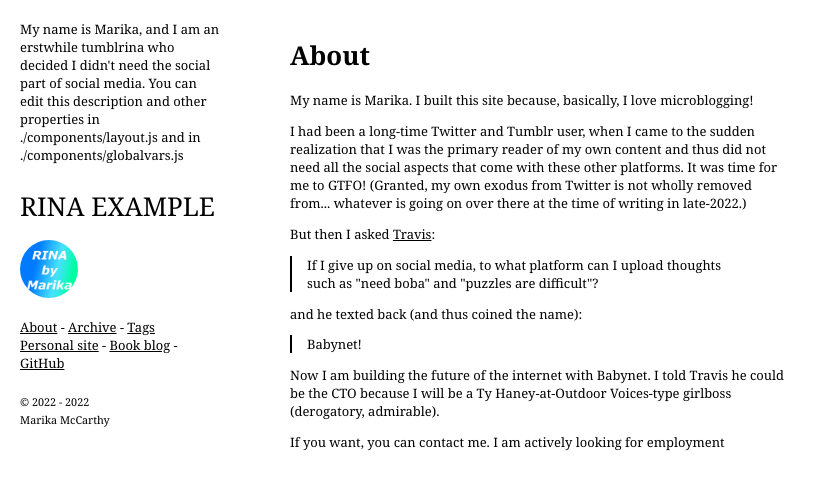
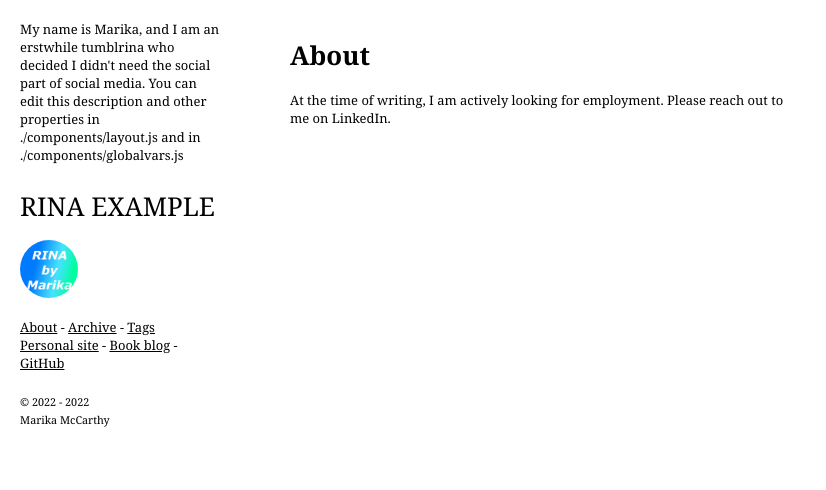
Before and after one commit to marikamcc/rina-public, a Next.js app: page /about in a window 1280 px wide. Shown: the top 490 px of the page, without its empty margins (0-826 px from the left). Built offline with nearby package versions, Linux system fonts and the light colour scheme.

Commit message:
Redacted the about page

```diff
--- a/pages/about.js
+++ b/pages/about.js
@@ -16,15 +16,7 @@ export default function About() {
 
             <h1>{pageTitle}</h1>
 
-            <p>My name is Marika. I built this site because, basically, I love microblogging!</p>
-            <p>I had been a long-time Twitter and Tumblr user, when I came to the sudden realization that I was the primary reader of my own content and thus did not need all the social aspects that come with these other platforms.  It was time for me to GTFO! (Granted, my own exodus from Twitter is not wholly removed from... whatever is going on over there at the time of writing in late-2022.)</p>
-            <p>But then I asked <Link href='/tagged/travis'>Travis</Link>:</p>
-            <blockquote>If I give up on social media, to what platform can I upload thoughts such as "need boba" and "puzzles are difficult"?</blockquote>
-            <p>and he texted back (and thus coined the name):</p>
-            <blockquote>Babynet!</blockquote>
-            <p>Now I am building the future of the internet with Babynet.  I told Travis he could be the CTO because I will be a Ty Haney-at-Outdoor Voices-type girlboss (derogatory, admirable).</p>
-
-            <p>If you want, you can contact me.  I am actively looking for employment</p>
+            <p>At the time of writing, I am actively looking for employment.  Please reach out to me on LinkedIn.</p>
 
         </Layout>
     )
```
